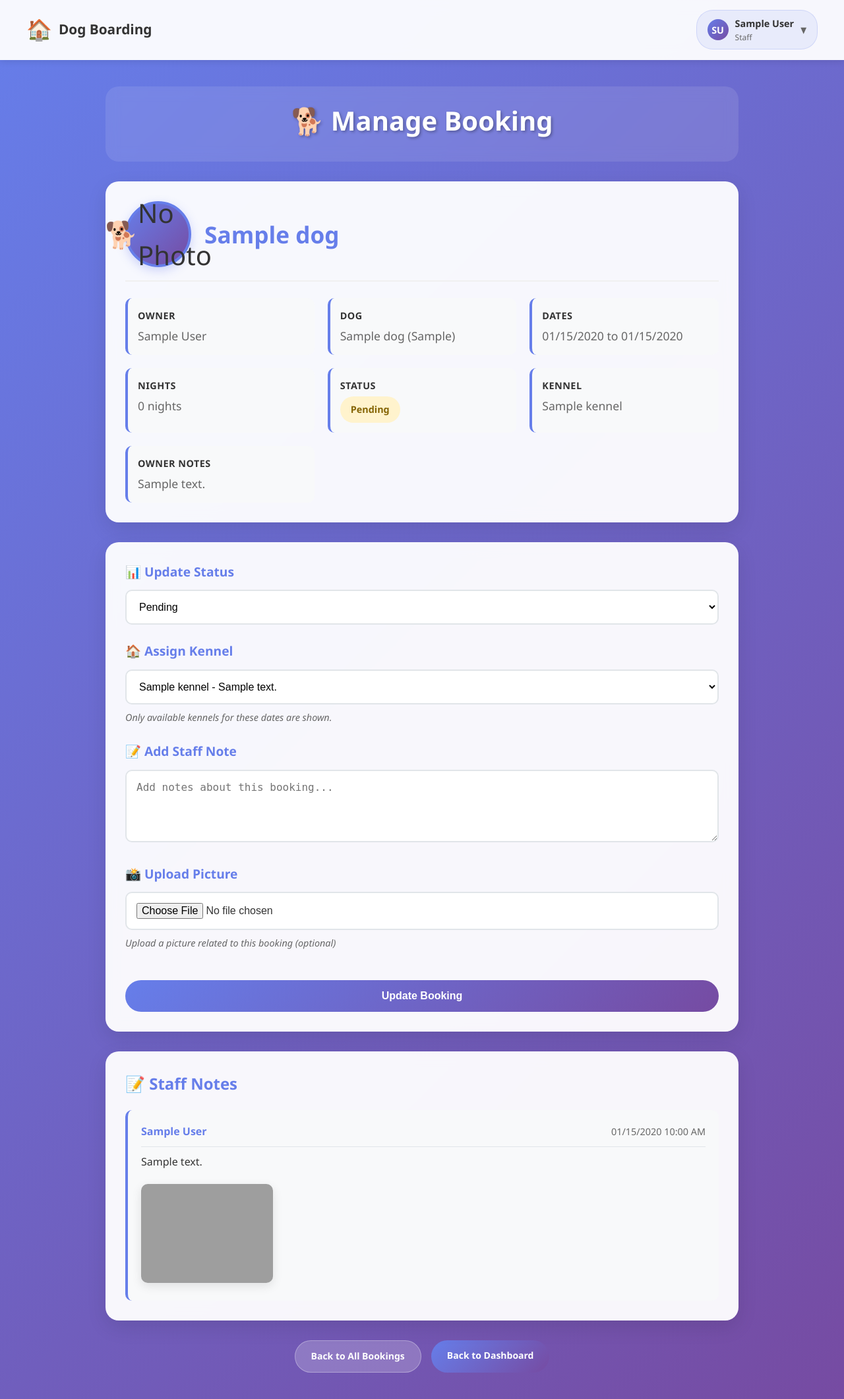
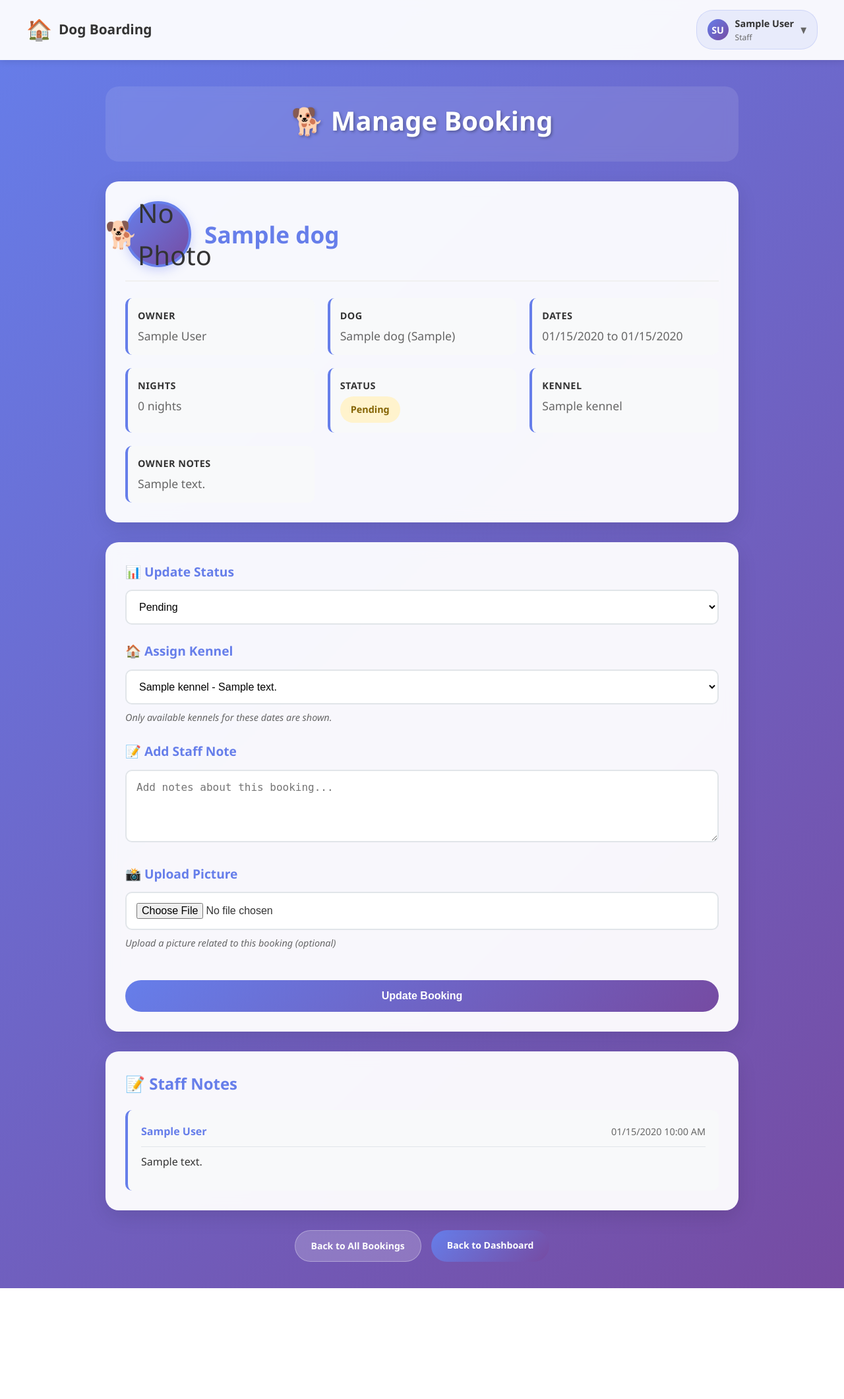
Before and after one commit to deannariddlespur/first-project, a Django app: page /staff/bookings/1/ in a window 1280 px wide. Shown: the whole page at 66% size. After the commit the page ends 1953 px from the top, so only its background shows below. Run offline with Django 5.2, Linux system fonts and the light colour scheme; a user stored in the database is signed in; tables that the repository leaves empty hold one stand-in row (values such as "Sample post"); grey boxes are pictures that could not be loaded.

Commit message:
Fix staff notes template to handle None photo URLs

```diff
--- a/first-project-1/core/templates/core/staff_booking_detail.html
+++ b/first-project-1/core/templates/core/staff_booking_detail.html
@@ -452,9 +452,13 @@
                     <p class="note-text">{{ note.note }}</p>
                 {% endif %}
                 {% if note.picture %}
-                    <div class="note-picture">
-                        <img src="{{ note.get_photo_url }}" alt="Staff picture" class="staff-picture">
-                    </div>
+                    {% with photo_url=note.get_photo_url %}
+                        {% if photo_url %}
+                            <div class="note-picture">
+                                <img src="{{ photo_url }}" alt="Staff picture" class="staff-picture">
+                            </div>
+                        {% endif %}
+                    {% endwith %}
                 {% endif %}
             </div>
         {% endfor %}
```
